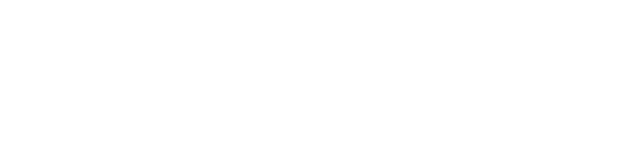
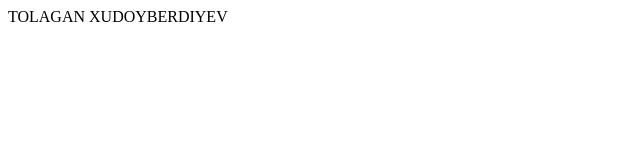
Before and after one commit to muhammad-jon/re-test-git, a plain HTML site: page index.html in a window 1280 px wide. Shown: the whole page, without its empty margins (0-640 px from the left). Drawn offline with Linux system fonts and the light colour scheme.

Commit message:
donakcha ozgardi

```diff
--- a/index.html
+++ b/index.html
@@ -19,7 +19,7 @@
     <section class="service"></section>
 
     <!-- donakcha -->
-    <section class="contact"></section>
+    <section class="contact1">TOLAGAN XUDOYBERDIYEV</section>
 
     <!-- shaytoncha -->
     <section class="testimonials"></section>
```
